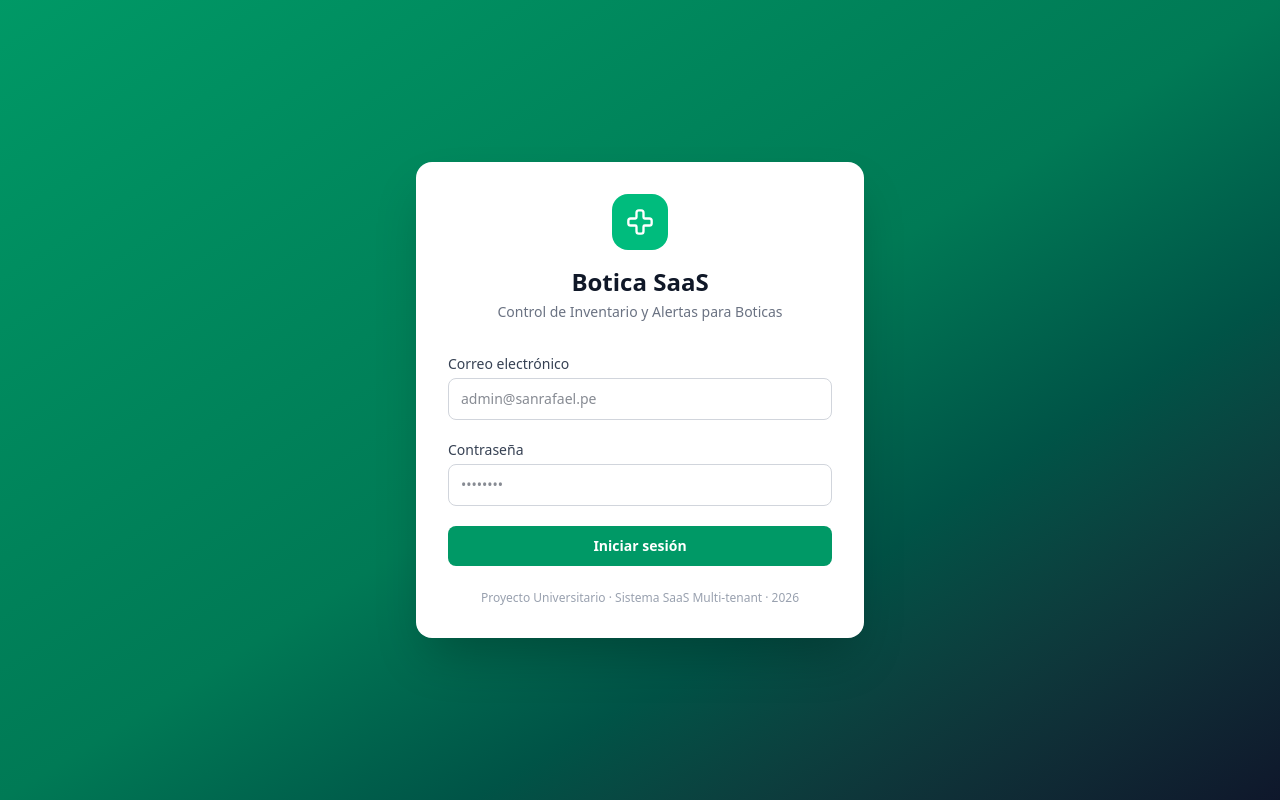
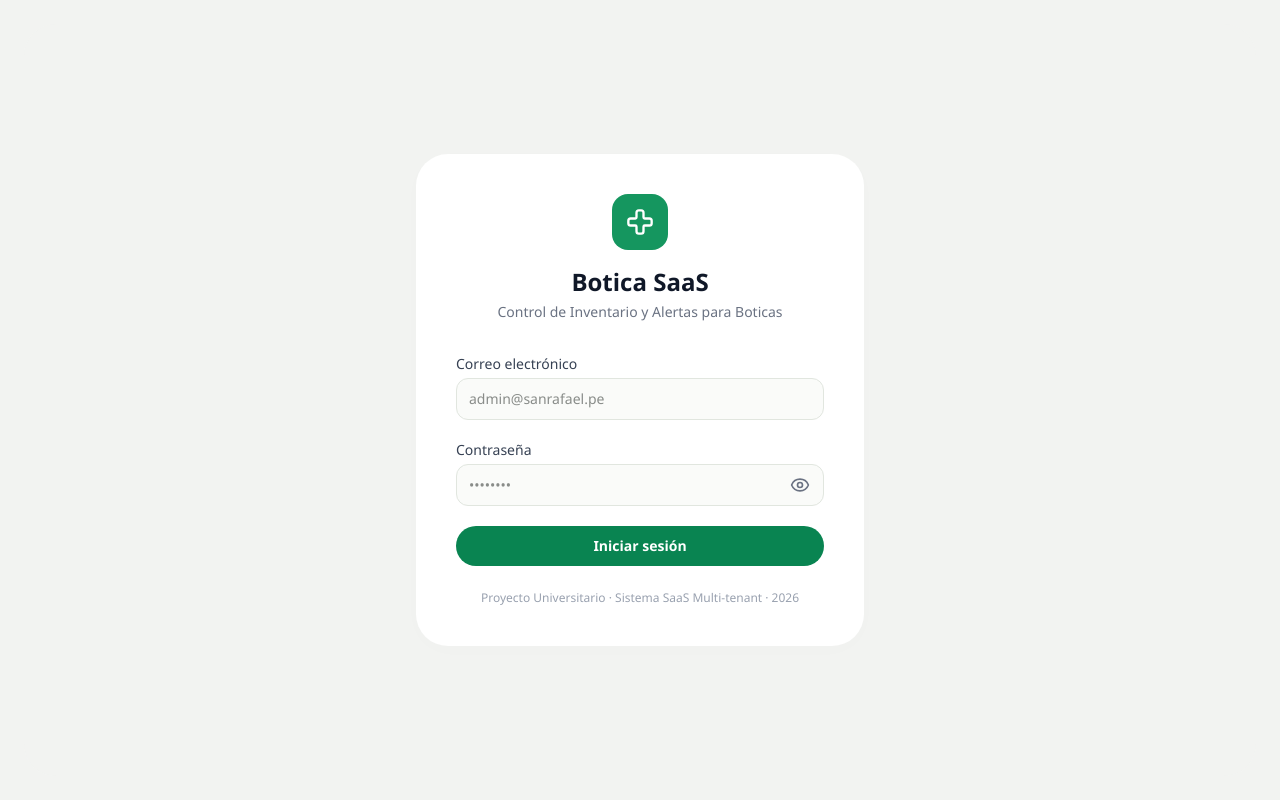
Before and after one commit to jdmiranda05/farm-control-stock, a React (Vite) app in the folder apps/frontend/: page /inicio-sesion in a window 1280 px wide. Built offline with nearby package versions, Linux system fonts and the light colour scheme; no server answers.

Commit message:
feat(ui): renovar el diseño y mejorar el inicio de sesión
Unifica tarjetas, formularios y navegación con un tema claro y acentos verdes para todos los roles. Mantiene el encabezado fuera del área de scroll y permite mostrar u ocultar la contraseña.

```diff
--- a/apps/frontend/src/componentes/ui/TarjetaKpi.tsx
+++ b/apps/frontend/src/componentes/ui/TarjetaKpi.tsx
@@ -23,7 +23,7 @@ interface Props {
 export function TarjetaKpi({ titulo, valor, Icono, tono, descripcion }: Props) {
   const estilos = ESTILOS_TONO[tono];
   return (
-    <div className="rounded-xl border border-gray-200 bg-white p-5 shadow-sm">
+    <div className={`tarjeta-kpi tarjeta-kpi-${tono} rounded-xl border border-gray-200 bg-white p-5 shadow-sm`}>
       <div className="flex items-start justify-between">
         <div>
           <p className="text-sm font-medium text-gray-500">{titulo}</p>
--- a/apps/frontend/src/estilos/global.css
+++ b/apps/frontend/src/estilos/global.css
@@ -1,7 +1,162 @@
 /* Tailwind CSS v4: una sola importación habilita todas las utilidades. */
 @import "tailwindcss";
 
-/* Ajustes globales mínimos del proyecto. */
-body {
-  @apply bg-gray-100 text-gray-900 antialiased;
+@theme {
+  --font-sans: 'Segoe UI', 'Inter', Arial, sans-serif;
+  --color-emerald-50: #eef8f2;
+  --color-emerald-100: #d9f0e2;
+  --color-emerald-200: #b5dfc7;
+  --color-emerald-500: #15965f;
+  --color-emerald-600: #098451;
+  --color-emerald-700: #086e45;
 }
+
+body { margin: 0; background: #f2f3f1; color: #171d1a; -webkit-font-smoothing: antialiased; }
+button, a, input, select, textarea { -webkit-tap-highlight-color: transparent; }
+button:not(:disabled), select { cursor: pointer; }
+button:disabled { cursor: not-allowed; }
+:focus-visible { outline: 2px solid #098451; outline-offset: 3px; }
+
+/* Una misma capa visual para todas las páginas y todos los roles. */
+.sistema-theme {
+  margin: 24px;
+  min-height: calc(100dvh - 48px);
+  background: #f2f3f1;
+  border: 1px solid transparent;
+  border-radius: 32px;
+  padding: 16px;
+  font-family: var(--font-sans);
+}
+.encabezado-sistema {
+  top: 16px;
+  min-height: 72px;
+  padding: 12px 24px;
+  gap: 16px;
+  border-radius: 999px;
+  box-shadow: 0 4px 24px #173b2503;
+}
+.disposicion-principal {
+  display: flex;
+  flex-direction: column;
+  height: calc(100dvh - 48px);
+  min-height: 0;
+  overflow: hidden;
+}
+.disposicion-principal > .encabezado-sistema {
+  position: relative;
+  top: 0;
+  flex-shrink: 0;
+}
+.botica-encabezado { background: #f6f7f5; border-radius: 999px; padding: 8px 24px; }
+.botica-encabezado > span { border-radius: 50%; background: white; }
+.acciones-encabezado > button { background: #f5f6f4; }
+.acciones-encabezado > div > span { background: #e0eee5; color: #086e45; }
+.menu-lateral {
+  top: 136px;
+  bottom: 48px;
+  left: 48px;
+  background: white;
+  color: #293c31;
+  border-radius: 32px;
+  overflow: hidden;
+  box-shadow: 0 8px 32px #193b2503;
+  transition: width 250ms cubic-bezier(.32,.72,0,1);
+}
+.marca-lateral { height: auto; padding: 24px 20px 12px; }
+.marca-lateral > span { display: none; }
+.marca-lateral p:first-child { font-size: 12px; color: #7a857d; font-weight: 500; letter-spacing: .08em; text-transform: uppercase; }
+.marca-lateral p:last-child { display: none; }
+.menu-lateral.w-20 .marca-lateral { padding: 8px; }
+.menu-lateral nav { padding-top: 12px; }
+.menu-lateral nav a { min-height: 44px; border-radius: 999px; margin-bottom: 8px; }
+.menu-lateral nav a[aria-current='page'] { background: #098451; box-shadow: 0 4px 12px #09845120; }
+.alternar-menu { margin: 8px; border-radius: 999px; flex-shrink: 0; }
+.contenido-sistema { flex: 1; min-height: 0; overflow-y: auto; scrollbar-gutter: stable; transition: margin 250ms cubic-bezier(.32,.72,0,1); min-width: 0; }
+.menu-amplio { margin-left: 280px; }
+.menu-compacto { margin-left: 104px; }
+.contenido-pagina { min-width: 0; padding: 32px 8px 16px 16px; }
+.contenido-pagina h1 { font-size: clamp(24px, 2.5vw, 36px); font-weight: 500; letter-spacing: -.045em; line-height: 1.2; margin-bottom: 8px; }
+.contenido-pagina h2 { letter-spacing: -.025em; font-weight: 600; }
+.sistema-theme .bg-white.rounded-xl,
+.sistema-theme .bg-white.rounded-2xl,
+.sistema-theme .bg-white.rounded-lg {
+  border-radius: 24px;
+  box-shadow: 0 4px 24px #203d2903;
+}
+.sistema-theme .bg-white.border-gray-200 { border-color: transparent; }
+.sistema-theme .bg-white.rounded-xl:has(table) { overflow: hidden; }
+.sistema-theme .bg-white.p-5 { padding: 24px; }
+.sistema-theme input:not([type='checkbox']):not([type='radio']),
+.sistema-theme select,
+.sistema-theme textarea {
+  background-color: #fafbf9;
+  border-color: #e1e6df;
+  border-radius: 12px;
+  min-height: 40px;
+  box-shadow: none;
+}
+.sistema-theme input:focus, .sistema-theme select:focus, .sistema-theme textarea:focus { background-color: white; border-color: #15965f; }
+.sistema-theme input[type='checkbox'], .sistema-theme input[type='radio'] { accent-color: #098451; }
+.sistema-theme button.bg-emerald-600,
+.sistema-theme button.bg-slate-800,
+.sistema-theme button.bg-slate-900 { border-radius: 999px; background-color: #098451; min-height: 40px; }
+.sistema-theme button.bg-emerald-600:hover { background-color: #086e45; }
+.sistema-theme button { transition: background-color 180ms cubic-bezier(.32,.72,0,1), color 180ms cubic-bezier(.32,.72,0,1); }
+.sistema-theme button:active:not(:disabled) { transform: translateY(1px); }
+.sistema-theme table { border-collapse: separate; border-spacing: 0; }
+.sistema-theme thead { background: #f7f8f5; }
+.sistema-theme th { font-size: 12px; font-weight: 500; text-transform: none; letter-spacing: 0; color: #758078; padding-top: 16px; padding-bottom: 16px; }
+.sistema-theme td { border-bottom: 1px solid #f1f3ef; padding-top: 16px; padding-bottom: 16px; }
+.sistema-theme tbody tr:last-child td { border-bottom: 0; }
+.sistema-theme tbody tr:hover { background: #f7faf6; }
+.sistema-theme .tarjeta-kpi { min-height: 160px; padding: 24px; }
+.tarjeta-kpi > div { flex-direction: row-reverse; gap: 16px; }
+.tarjeta-kpi > div > div { flex: 1; min-width: 0; }
+.tarjeta-kpi > div > span { border-radius: 50%; width: 40px; height: 40px; flex-shrink: 0; }
+.tarjeta-kpi .text-3xl { font-size: 30px; font-weight: 500; letter-spacing: -.05em; margin-top: 16px; }
+.sistema-theme .tarjeta-kpi-verde { background: #098451; }
+.tarjeta-kpi-verde .text-gray-900 { color: white; }
+.tarjeta-kpi-verde .text-gray-500, .tarjeta-kpi-verde .text-gray-400 { color: #e0f2e7; }
+.tarjeta-kpi-verde > div > span { background: #ffffff21; color: white; }
+.sistema-theme .fixed.inset-0 { backdrop-filter: blur(6px); }
+.inicio-sesion { min-height: calc(100dvh - 48px); }
+.inicio-sesion > div { border-radius: 32px !important; padding: 40px; }
+.inicio-sesion form > button { border-radius: 999px; }
+
+@media (min-width: 1600px) {
+  .contenido-pagina { padding: 40px 24px 24px 32px; }
+}
+@media (max-width: 1100px) {
+  .botica-encabezado { padding: 8px 16px; }
+  .marca-sistema > span:last-child { display: none; }
+  .menu-lateral.w-64 { width: 224px; }
+  .menu-amplio { margin-left: 248px; }
+}
+@media (max-width: 767px) {
+  .sistema-theme { margin: 8px; padding: 8px; border-radius: 24px; min-height: calc(100dvh - 16px); }
+  .disposicion-principal { height: calc(100dvh - 16px); min-height: 0; }
+  .encabezado-sistema { top: 8px; padding: 8px 12px; gap: 8px; min-height: 64px; }
+  .botica-encabezado { background: transparent; padding: 0; min-width: 0; flex: 1; }
+  .botica-encabezado > span, .marca-sistema { display: none; }
+  .botica-encabezado p { max-width: 150px; overflow: hidden; text-overflow: ellipsis; white-space: nowrap; }
+  .acciones-encabezado { gap: 8px; }
+  .acciones-encabezado > div { gap: 8px; padding-left: 8px; }
+  .menu-lateral, .menu-lateral.w-64 { top: 104px; bottom: 24px; left: 24px; width: 56px; border-radius: 999px; }
+  .menu-lateral .marca-lateral { display: none; }
+  .menu-lateral nav { padding: 8px; }
+  .menu-lateral nav a { padding: 8px; justify-content: center; min-height: 40px; }
+  .menu-lateral nav a span, .alternar-menu { display: none; }
+  .menu-amplio, .menu-compacto { margin-left: 72px; }
+  .contenido-pagina { padding: 24px 0 8px 8px; }
+  .contenido-pagina h1 { font-size: 24px; }
+  .sistema-theme .tarjeta-kpi, .sistema-theme .bg-white.p-5 { padding: 16px; }
+  .inicio-sesion > div { padding: 24px; }
+}
+@media print {
+  .disposicion-principal { height: auto; overflow: visible; margin: 0; padding: 0; }
+  .disposicion-principal > .encabezado-sistema, .disposicion-principal > .menu-lateral { display: none; }
+  .contenido-sistema { overflow: visible; margin-left: 0; }
+}
+@media (prefers-reduced-motion: reduce) {
+  *, *::before, *::after { transition-duration: 0.01ms !important; animation-duration: 0.01ms !important; }
+}
--- a/apps/frontend/src/paginas/InicioSesion.tsx
+++ b/apps/frontend/src/paginas/InicioSesion.tsx
@@ -1,6 +1,6 @@
 import { useState, type FormEvent } from 'react';
 import { Navigate, useNavigate } from 'react-router-dom';
-import { Cross, LoaderCircle, TriangleAlert } from 'lucide-react';
+import { Cross, Eye, EyeOff, LoaderCircle, TriangleAlert } from 'lucide-react';
 import { supabase } from '../lib/supabase';
 import { useAutenticacion } from '../contexto/ContextoAutenticacion';
 
@@ -14,6 +14,7 @@ export function InicioSesion() {
   const navegar = useNavigate();
   const [correo, setCorreo] = useState('');
   const [contrasena, setContrasena] = useState('');
+  const [mostrarContrasena, setMostrarContrasena] = useState(false);
   const [error, setError] = useState<string | null>(null);
   const [enviando, setEnviando] = useState(false);
 
@@ -43,7 +44,7 @@ export function InicioSesion() {
   }
 
   return (
-    <div className="flex min-h-screen items-center justify-center bg-gradient-to-br from-emerald-600 via-emerald-700 to-slate-900 p-4">
+    <div className="inicio-sesion sistema-theme flex min-h-screen items-center justify-center p-4">
       <div className="w-full max-w-md rounded-2xl bg-white p-8 shadow-2xl">
         {/* Logotipo y título */}
         <div className="mb-8 text-center">
@@ -76,15 +77,32 @@ export function InicioSesion() {
             <label htmlFor="contrasena" className="mb-1 block text-sm font-medium text-gray-700">
               Contraseña
             </label>
+            <div className="relative">
               <input
                 id="contrasena"
-              type="password"
+                type={mostrarContrasena ? 'text' : 'password'}
+                autoComplete="current-password"
                 required
                 value={contrasena}
                 onChange={(e) => setContrasena(e.target.value)}
                 placeholder="••••••••"
-              className="w-full rounded-lg border border-gray-300 px-3 py-2.5 text-sm outline-none transition focus:border-emerald-500 focus:ring-2 focus:ring-emerald-200"
+                className="w-full rounded-lg border border-gray-300 py-2.5 pl-3 pr-12 text-sm outline-none transition focus:border-emerald-500 focus:ring-2 focus:ring-emerald-200"
               />
+              <button
+                type="button"
+                onClick={() => setMostrarContrasena((mostrar) => !mostrar)}
+                aria-label={mostrarContrasena ? 'Ocultar contraseña' : 'Mostrar contraseña'}
+                aria-controls="contrasena"
+                title={mostrarContrasena ? 'Ocultar contraseña' : 'Mostrar contraseña'}
+                className="absolute inset-y-0 right-0 flex w-12 items-center justify-center rounded-lg text-gray-500 hover:bg-gray-100 hover:text-emerald-700 focus-visible:outline-none focus-visible:ring-2 focus-visible:ring-emerald-500 active:scale-[0.98]"
+              >
+                {mostrarContrasena ? (
+                  <EyeOff className="h-5 w-5" aria-hidden="true" />
+                ) : (
+                  <Eye className="h-5 w-5" aria-hidden="true" />
+                )}
+              </button>
+            </div>
           </div>
 
           {error && (
```
Also changed, not shown: apps/frontend/src/componentes/diseno/BarraLateral.tsx (+7 -5 lines), apps/frontend/src/componentes/diseno/DisposicionPrincipal.tsx (+7 -7 lines), apps/frontend/src/componentes/diseno/Encabezado.tsx (+10 -4 lines). Lines whose indentation alone changed are shown as unchanged.
